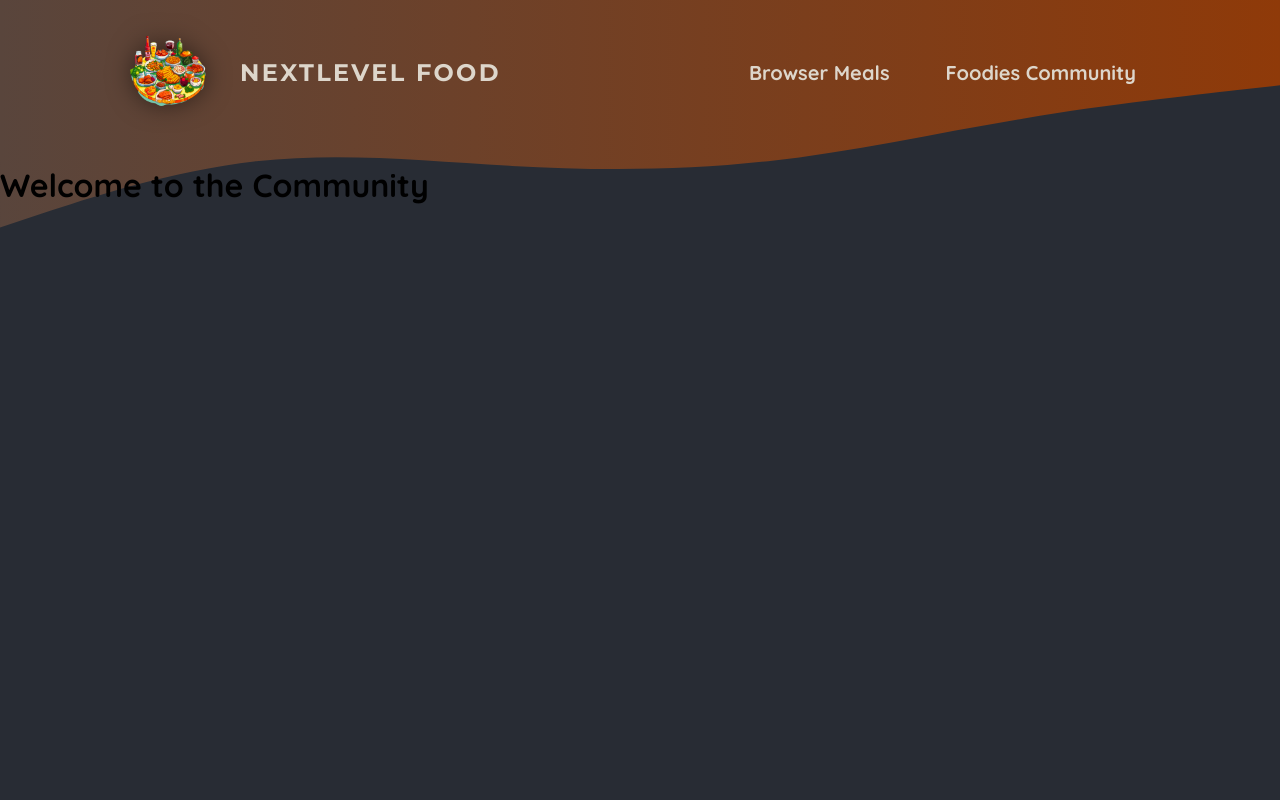
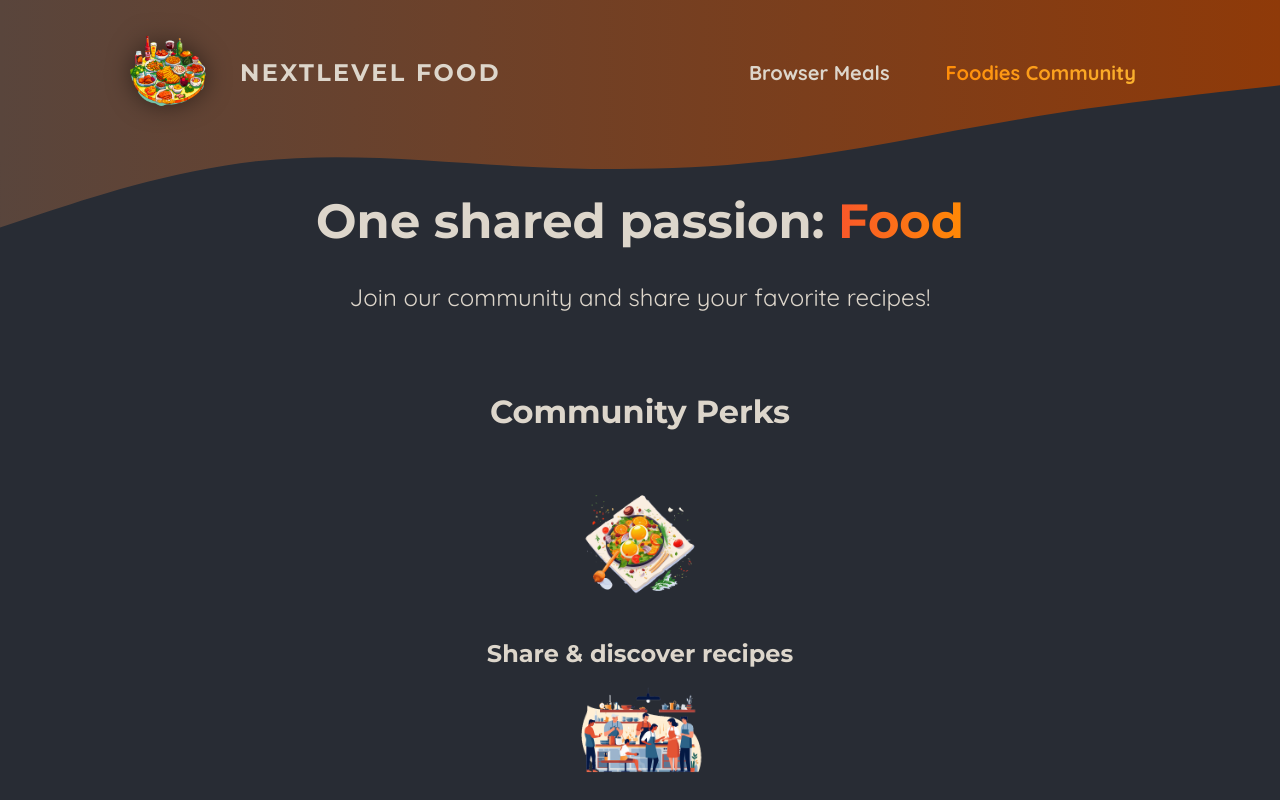
Before and after one commit to SaansoukSana/05-onwards-foodies-starting-project, a Next.js app: page /community in a window 1280 px wide. Shown: the top 800 px of the page. Built offline with nearby package versions, Linux system fonts and the light colour scheme.

Commit message:
106
adding selected linking

```diff
--- a/app/community/page.js
+++ b/app/community/page.js
@@ -1,7 +1,40 @@
+import Image from 'next/image';
+
+import mealIcon from '@/assets/icons/meal.png';
+import communityIcon from '@/assets/icons/community.png';
+import eventsIcon from '@/assets/icons/events.png';
+import classes from './page.module.css';
+
 export default function CommunityPage() {
-    return (
-        <main>
-            <h1>Welcome to the Community</h1>
-        </main>
-    )
+  return (
+    <>
+      <header className={classes.header}>
+        <h1>
+          One shared passion: <span className={classes.highlight}>Food</span>
+        </h1>
+        <p>Join our community and share your favorite recipes!</p>
+      </header>
+      <main className={classes.main}>
+        <h2>Community Perks</h2>
+
+        <ul className={classes.perks}>
+          <li>
+            <Image src={mealIcon} alt="A delicious meal" />
+            <p>Share & discover recipes</p>
+          </li>
+          <li>
+            <Image src={communityIcon} alt="A crowd of people, cooking" />
+            <p>Find new friends & like-minded people</p>
+          </li>
+          <li>
+            <Image
+              src={eventsIcon}
+              alt="A crowd of people at a cooking event"
+            />
+            <p>Participate in exclusive events</p>
+          </li>
+        </ul>
+      </main>
+    </>
+  );
 }
--- /dev/null
+++ b/app/community/page.module.css
@@ -0,0 +1,61 @@
+.header {
+  gap: 3rem;
+  margin: 3rem auto 5rem auto;
+  width: 90%;
+  max-width: 75rem;
+  color: #ddd6cb;
+  font-size: 1.5rem;
+  text-align: center;
+}
+
+.header h1 {
+  font-family: 'Montserrat', sans-serif;
+}
+
+.highlight {
+  background: linear-gradient(90deg, #f9572a, #ff8a05);
+  background-clip: text;
+  -webkit-background-clip: text;
+  -webkit-text-fill-color: transparent;
+}
+
+.main {
+  width: 90%;
+  max-width: 40rem;
+  margin: 0 auto;
+  text-align: center;
+}
+
+.main h2 {
+  font-family: 'Montserrat', sans-serif;
+  font-size: 2rem;
+  margin-bottom: 3rem;
+  color: #ddd6cb;
+}
+
+.perks {
+  list-style: none;
+  margin: 3rem 0;
+  padding: 0;
+}
+
+.perks li {
+  display: flex;
+  flex-direction: column;
+  align-items: center;
+  gap: 2rem;
+}
+
+.perks img {
+  width: 8rem;
+  height: 8rem;
+  object-fit: contain;
+}
+
+.perks p {
+  font-family: 'Montserrat', sans-serif;
+  font-size: 1.5rem;
+  font-weight: bold;
+  margin: 0;
+  color: #ddd6cb;
+}
--- a/components/main-header/main-header.js
+++ b/components/main-header/main-header.js
@@ -1,9 +1,11 @@
+
 import Link from "next/link"
 import Image from "next/image"
 
 import logoImg from '@/assets/logo.png';
 import classes from './main-header.module.css'
 import MainHeaderBackground from "./main-header-background";
+import NavLink from "./nav-link";
 
 export default function MainHeader() {
     return (
@@ -18,10 +20,10 @@
             <nav className={classes.nav}>
                 <ul>
                     <li>
-                        <Link href="/meals">Browser Meals</Link>
+                        <NavLink href="/meals">Browser Meals</NavLink>
                     </li>
                     <li>
-                        <Link href="/community">Foodies Community</Link>
+                        <NavLink href="/community">Foodies Community</NavLink>
                     </li>
                 </ul>
             </nav>
--- a/components/main-header/main-header.module.css
+++ b/components/main-header/main-header.module.css
@@ -21,30 +21,6 @@
   font-size: 1.25rem;
 }
 
-.nav a {
-  text-decoration: none;
-  color: #ddd6cb;
-  font-weight: bold;
-  padding: 0.5rem 1rem;
-  border-radius: 0.5rem;
-}
-
-.nav a:hover,
-.nav a:active {
-  background: linear-gradient(90deg, #ff8a05, #f9b331);
-  background-clip: text;
-  -webkit-background-clip: text;
-  -webkit-text-fill-color: transparent;
-  text-shadow: 0 0 18px rgba(248, 190, 42, 0.8);
-}
-
-.active {
-  background: linear-gradient(90deg, #ff8a05, #f9b331);
-  background-clip: text;
-  -webkit-background-clip: text;
-  -webkit-text-fill-color: transparent;
-}
-
 .logo {
   display: flex;
   align-items: center;
--- /dev/null
+++ b/components/main-header/nav-link.js
@@ -0,0 +1,20 @@
+'use client';
+
+import Link from 'next/link';
+import { usePathname } from 'next/navigation';
+import classes from './nav-link.module.css';
+
+export default function NavLink({href, children}) {
+    const path = usePathname();
+    return (
+        <Link
+            href={href}
+            className={
+                path.startsWith(href) ? `${classes.link} ${classes.active}`
+                : classes.link
+            }
+        >
+            {children}
+        </Link>
+    )
+}
--- /dev/null
+++ b/components/main-header/nav-link.module.css
@@ -0,0 +1,23 @@
+.link {
+  text-decoration: none;
+  color: #ddd6cb;
+  font-weight: bold;
+  padding: 0.5rem 1rem;
+  border-radius: 0.5rem;
+}
+
+.link:hover,
+.link:active {
+  background: linear-gradient(90deg, #ff8a05, #f9b331);
+  background-clip: text;
+  -webkit-background-clip: text;
+  -webkit-text-fill-color: transparent;
+  text-shadow: 0 0 18px rgba(248, 190, 42, 0.8);
+}
+
+.active {
+  background: linear-gradient(90deg, #ff8a05, #f9b331);
+  background-clip: text;
+  -webkit-background-clip: text;
+  -webkit-text-fill-color: transparent;
+}
```
